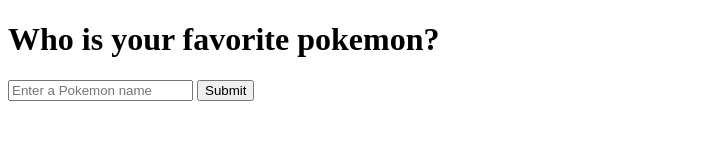
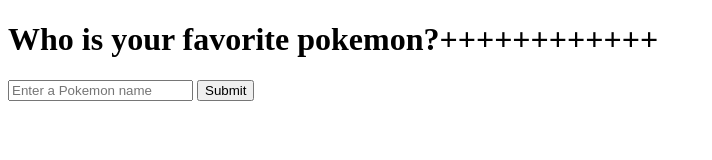
Before and after one commit to jandresengin/favorite-pokemon, a website: page index.html in a window 1280 px wide. Shown: the whole page, without its empty margins (0-712 px from the left). Drawn offline with Linux system fonts and the light colour scheme.

Commit message:
changes in a h1

```diff
--- a/index.html
+++ b/index.html
@@ -7,7 +7,7 @@
     <title>Document</title>
 </head>
 <body>
-    <h1>Who is your favorite pokemon?</h1>
+    <h1>Who is your favorite pokemon?++++++++++++</h1>
     <input id="txt-pokemon-name" type="text" placeholder="Enter a Pokemon name"/>
     <button id="btn-submit">Submit</button>
     <img src=""/>
```
